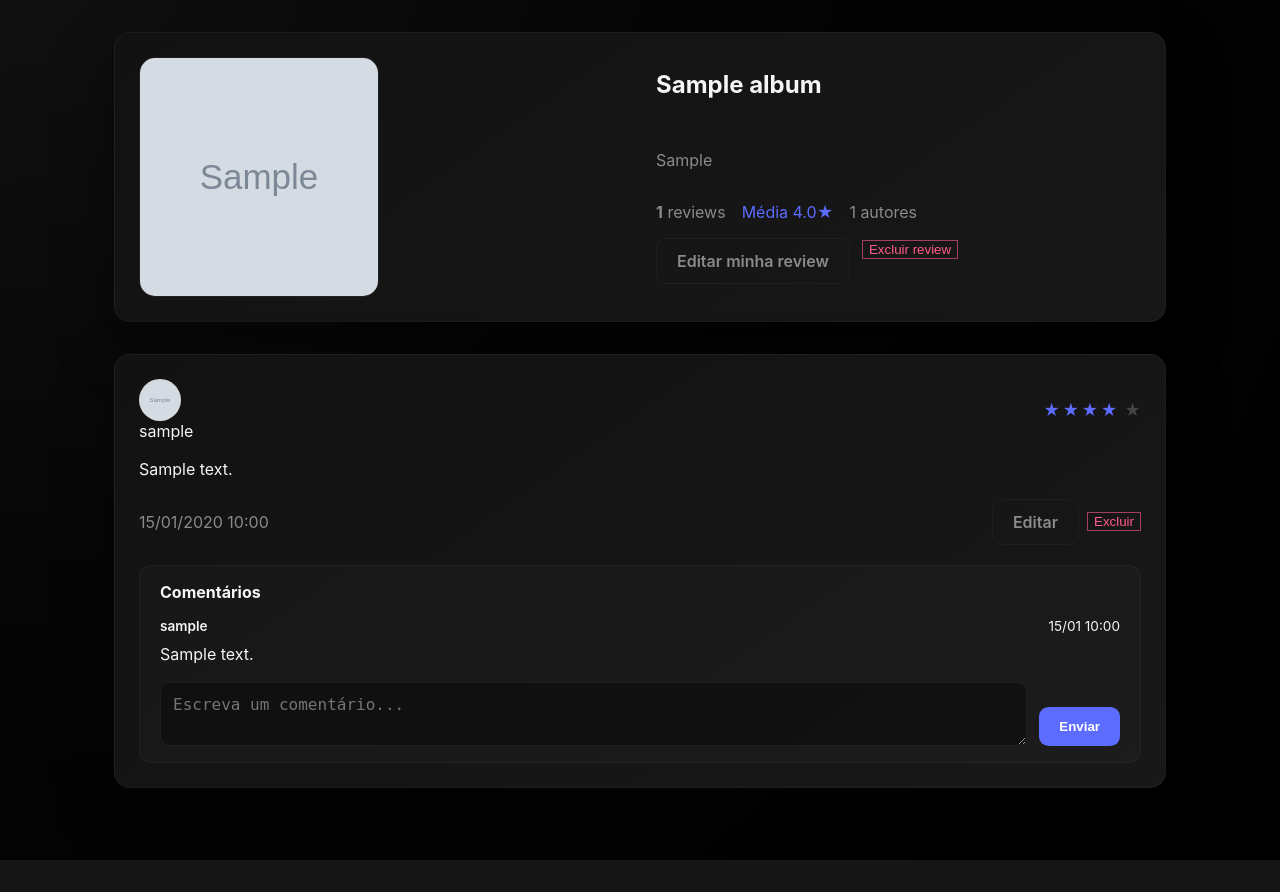
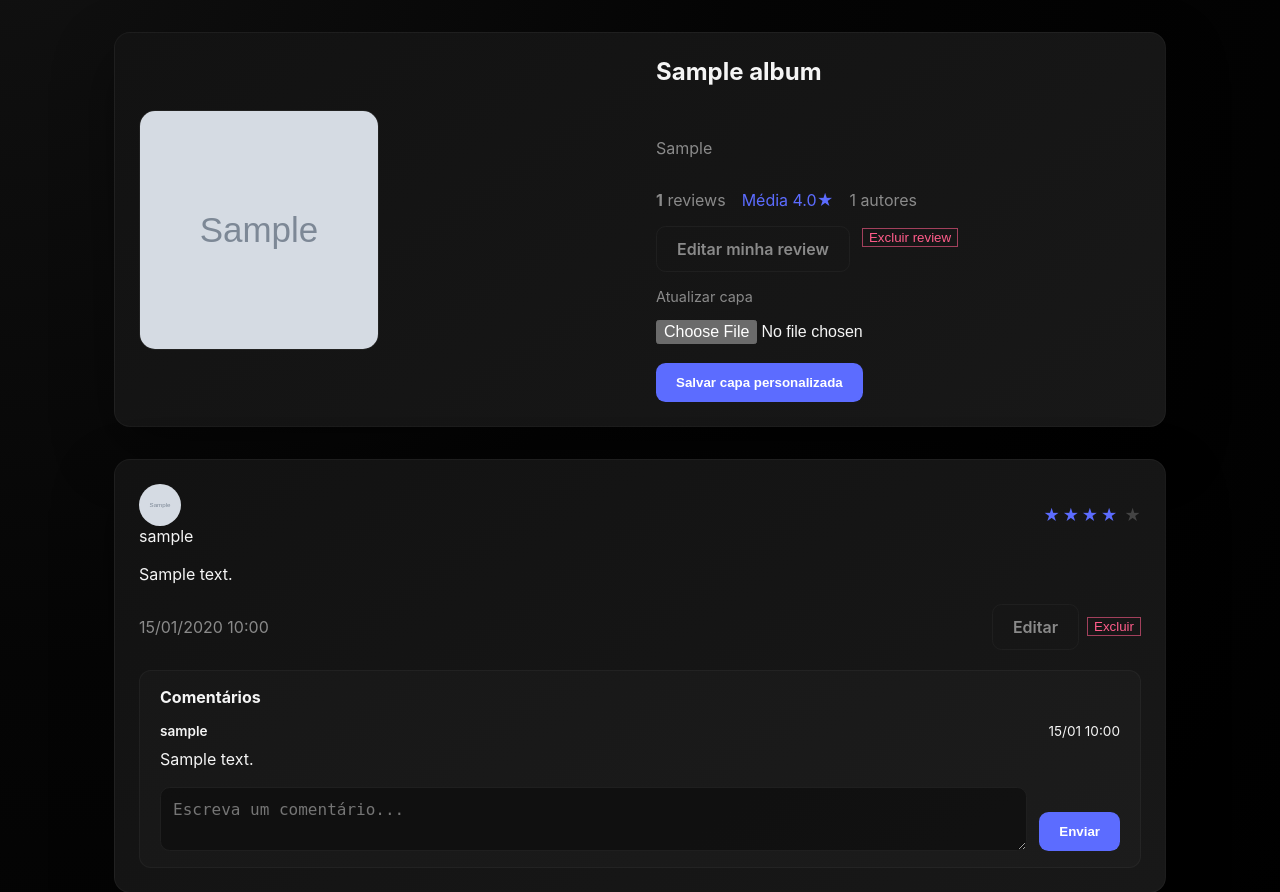
Before and after one commit to jorgerpg/retrofagia, a Flask app: page /albums/1 in a window 1280 px wide. Shown: the part 77-969 px from the top of the page. Before the commit the page ends 937 px from the top, so only its background shows below. Run offline with Flask 3, Linux system fonts and the light colour scheme; a user stored in the database is signed in; tables that the repository leaves empty hold one stand-in row (values such as "Sample post"); grey boxes marked "Sample" are stand-in pictures; some libraries are stand-ins or nearby versions.

Commit message:
Customização de capa pos adição  a coleção

```diff
--- a/app/main.py
+++ b/app/main.py
@@ -276,6 +276,8 @@
         ).all()
     )
     album_ids = [a.id for a in matching_albums] or [album.id]
+    matching_albums_sorted = sorted(matching_albums, key=lambda a: a.created_at)
+    canonical_album = matching_albums_sorted[0] if matching_albums_sorted else album
 
     reviews = (
         Review.query.filter(Review.album_id.in_(album_ids))
@@ -296,9 +298,13 @@
 
     unique_reviewer_count = len({review.user_id for review in reviews})
 
-    cover_url = album.cover_url
-    if not cover_url:
-        for candidate in matching_albums:
+    cover_url = None
+    if user_album and user_album.cover_url:
+        cover_url = user_album.cover_url
+    elif album.cover_url:
+        cover_url = album.cover_url
+    else:
+        for candidate in matching_albums_sorted:
             if candidate.cover_url:
                 cover_url = candidate.cover_url
                 break
@@ -313,7 +319,31 @@
         user_album=user_album,
         user_review=user_review,
         unique_reviewer_count=unique_reviewer_count,
+        canonical_album_id=canonical_album.id,
     )
+
+
+@main_bp.route("/albums/<int:album_id>/cover", methods=["POST"])
+@login_required
+def update_album_cover(album_id):
+    album = Album.query.filter_by(id=album_id, user_id=current_user.id).first_or_404()
+    file = request.files.get("cover")
+
+    if not file or not file.filename:
+        flash("Envie uma imagem para atualizar a capa.", "error")
+        return redirect(request.referrer or url_for("main.album_detail", album_id=album_id))
+
+    try:
+        new_path = save_image(file)
+    except ValueError as exc:
+        flash(str(exc), "error")
+        return redirect(request.referrer or url_for("main.album_detail", album_id=album_id))
+
+    delete_image(album.cover_url)
+    album.cover_url = new_path
+    db.session.commit()
+    flash("Capa do álbum atualizada.", "success")
+    return redirect(request.referrer or url_for("main.album_detail", album_id=album_id))
 
 
 @main_bp.route("/reviews/<int:review_id>/comments", methods=["POST"])
@@ -490,8 +520,8 @@
                         func.lower(Album.artist).like(like_term),
                     )
                 )
-                .order_by(Album.created_at.desc())
-                .limit(20)
+                .order_by(Album.created_at.asc())
+                .limit(40)
                 .all()
             )
             unique_albums = []
--- a/app/static/style.css
+++ b/app/static/style.css
@@ -455,6 +455,15 @@
   gap: 1rem;
 }
 
+.inline-upload {
+  gap: 0.75rem;
+  align-items: end;
+}
+
+.inline-upload button {
+  justify-self: start;
+}
+
 .review-edit-meta {
   margin-bottom: 1rem;
 }
@@ -564,6 +573,14 @@
   font-size: 2rem;
   font-weight: 600;
   border: 1px dashed rgba(255, 255, 255, 0.08);
+}
+
+.album-cover-placeholder.large {
+  width: 100%;
+  max-width: 240px;
+  aspect-ratio: 1;
+  height: auto;
+  font-size: 3rem;
 }
 
 .profile-header {
--- a/app/templates/album_detail.html
+++ b/app/templates/album_detail.html
@@ -5,6 +5,8 @@
   <div class="album-profile-head">
     {% if cover_url %}
     <img src="{{ cover_url | image_url }}" alt="Capa de {{ album.title }}" />
+    {% else %}
+    <div class="album-cover-placeholder large">{{ album.title[0]|upper }}</div>
     {% endif %}
     <div class="album-profile-meta">
       <h1>{{ album.title }}</h1>
@@ -20,7 +22,7 @@
       </div>
       <div class="album-profile-actions">
         {% if not user_album %}
-        <form method="post" action="{{ url_for('main.clone_album', album_id=album.id) }}">
+        <form method="post" action="{{ url_for('main.clone_album', album_id=canonical_album_id) }}">
           <button type="submit">Adicionar à minha coleção</button>
         </form>
         {% elif not user_review %}
@@ -41,6 +43,15 @@
             <button type="submit" class="ghost danger">Excluir review</button>
           </form>
         </div>
+        {% endif %}
+
+        {% if user_album %}
+        <form method="post" action="{{ url_for('main.update_album_cover', album_id=user_album.id) }}" enctype="multipart/form-data" class="form inline-upload">
+          <label>Atualizar capa
+            <input type="file" name="cover" accept="image/png,image/jpeg,image/jpg,image/gif,image/webp" required />
+          </label>
+          <button type="submit">Salvar capa personalizada</button>
+        </form>
         {% endif %}
       </div>
     </div>
```
Also changed, not shown: README.md.
